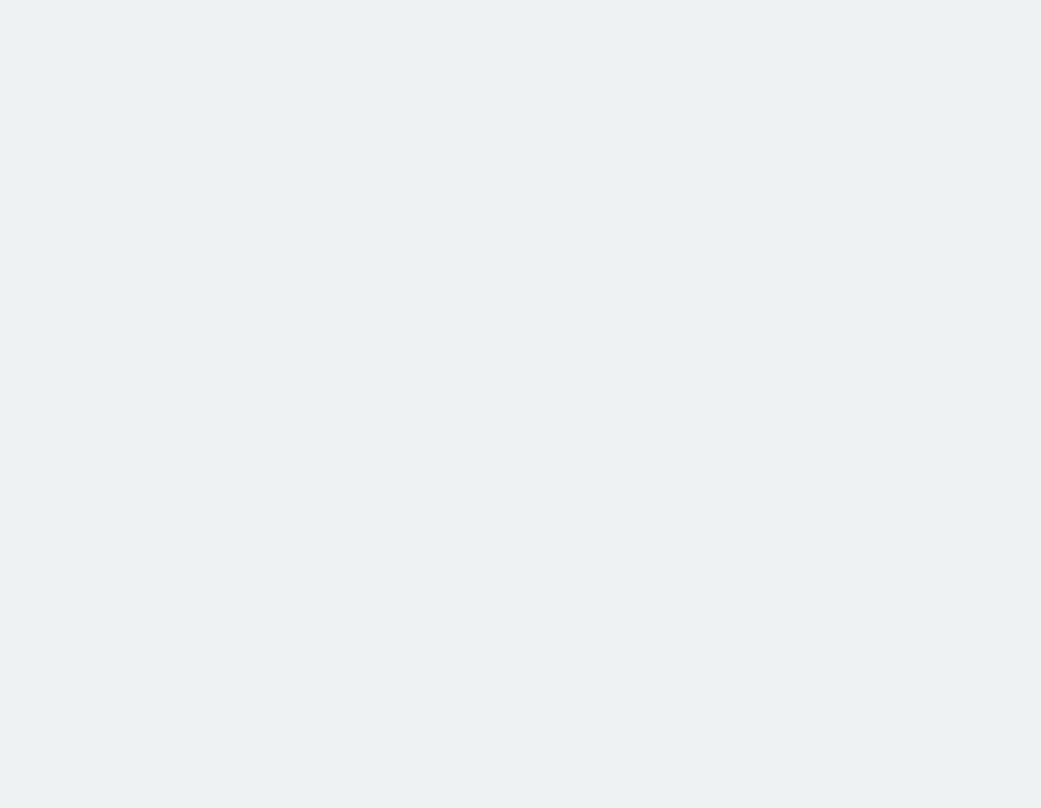
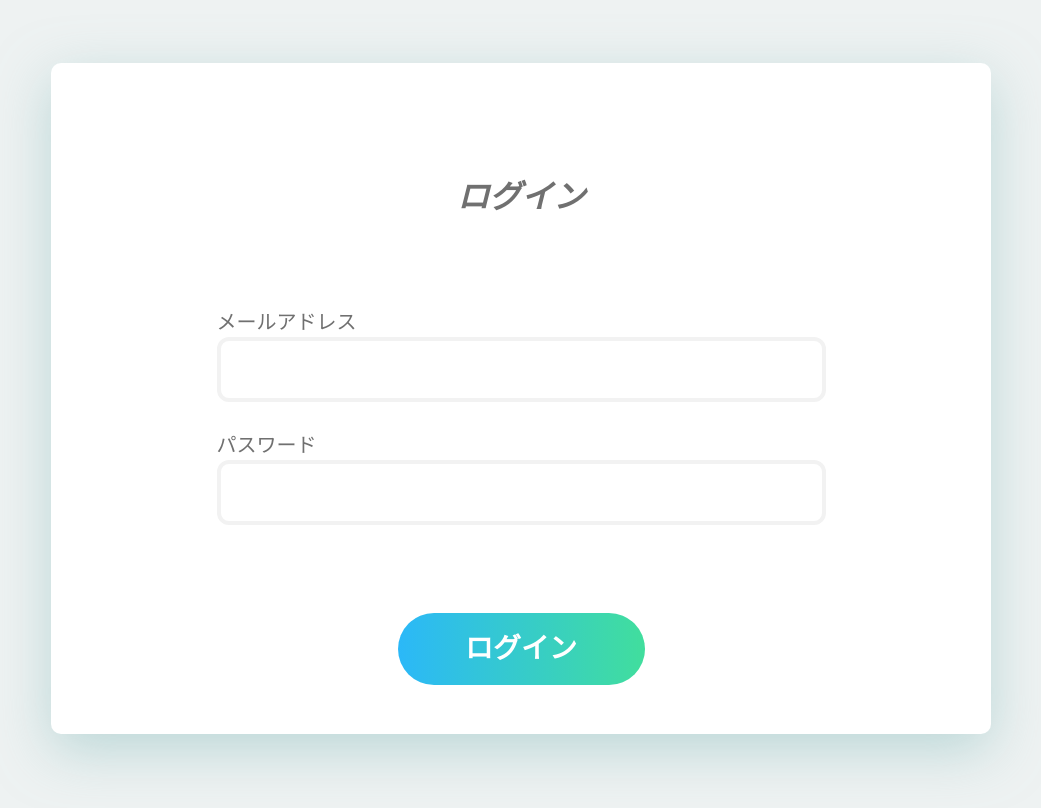
Before and after one commit to program-kitchen/crm-frontend, a Nuxt app: page /login in a window 1280 px wide. Before the commit this address had no page. Shown: the part 142-950 px from the top of the page, without its empty margins (119-1160 px from the left). Before the commit the page ends 800 px from the top, so only its background shows below. Built offline with nearby package versions, Linux system fonts and the light colour scheme.

Commit message:
implements login page

```diff
--- /dev/null
+++ b/pages/login.vue
@@ -0,0 +1,103 @@
+<template>
+  <div class="login">
+    <div class="login-modal">
+      <h2 class="login-modal__title">ログイン</h2>
+      <div class="login-modal__form">
+        <p class="login-modal__label">メールアドレス</p>
+        <input v-model="email" type="text" class="login-modal__input" />
+      </div>
+      <div class="login-modal__form">
+        <p class="login-modal__label">パスワード</p>
+        <input v-model="password" type="text" class="login-modal__input" />
+      </div>
+      <button @click="submit" class="login-modal__button">ログイン</button>
+    </div>
+  </div>
+</template>
+
+<script>
+export default {
+  data() {
+    return {
+      email: "",
+      password: ""
+    };
+  },
+  methods: {
+    submit() {
+      // ログインAPI処理を実行
+    }
+  }
+};
+</script>
+
+<style>
+.login {
+  height: 100vh;
+}
+
+.login-modal {
+  width: 940px;
+  height: 671px;
+  margin: 205px auto 0;
+  display: flex;
+  flex-direction: column;
+  align-items: center;
+  background: #ffffff 0% 0% no-repeat padding-box;
+  box-shadow: 0px 16px 54px #89bdbd80;
+  border-radius: 10px;
+}
+
+.login-modal__title {
+  margin-top: 110px;
+  margin-bottom: 86px;
+  font: italic normal bold 32px/48px Meiryo;
+  font-style: bold;
+  letter-spacing: 0px;
+  font-size: 32px;
+  color: #707070;
+  opacity: 1;
+}
+
+.login-modal__form {
+  width: 609px;
+  margin-bottom: 28px;
+}
+
+.login-modal__label {
+  text-align: left;
+  font: normal normal normal 20px/30px Meiryo;
+  letter-spacing: 0px;
+  font-size: 20px;
+  color: #707070;
+  opacity: 1;
+}
+
+.login-modal__input {
+  width: 100%;
+  height: 65px;
+  border: 4px solid #f2f2f2;
+  border-radius: 12px;
+  opacity: 1;
+}
+
+.login-modal__button {
+  width: 247px;
+  height: 72px;
+  margin-top: 60px;
+  background: transparent linear-gradient(270deg, #41de9d 0%, #2bb8f8 100%);
+  border: none;
+  border-radius: 36px;
+  opacity: 1;
+  font: normal normal normal 28px/42px Meiryo;
+  text-align: center;
+  color: #ffffff;
+  font-weight: bold;
+}
+
+.login-modal__button:hover {
+  cursor: pointer;
+  transition: 0.5s;
+  background: transparent linear-gradient(270deg, #2bb8f8 0%, #41de9d 100%);
+}
+</style>
```
